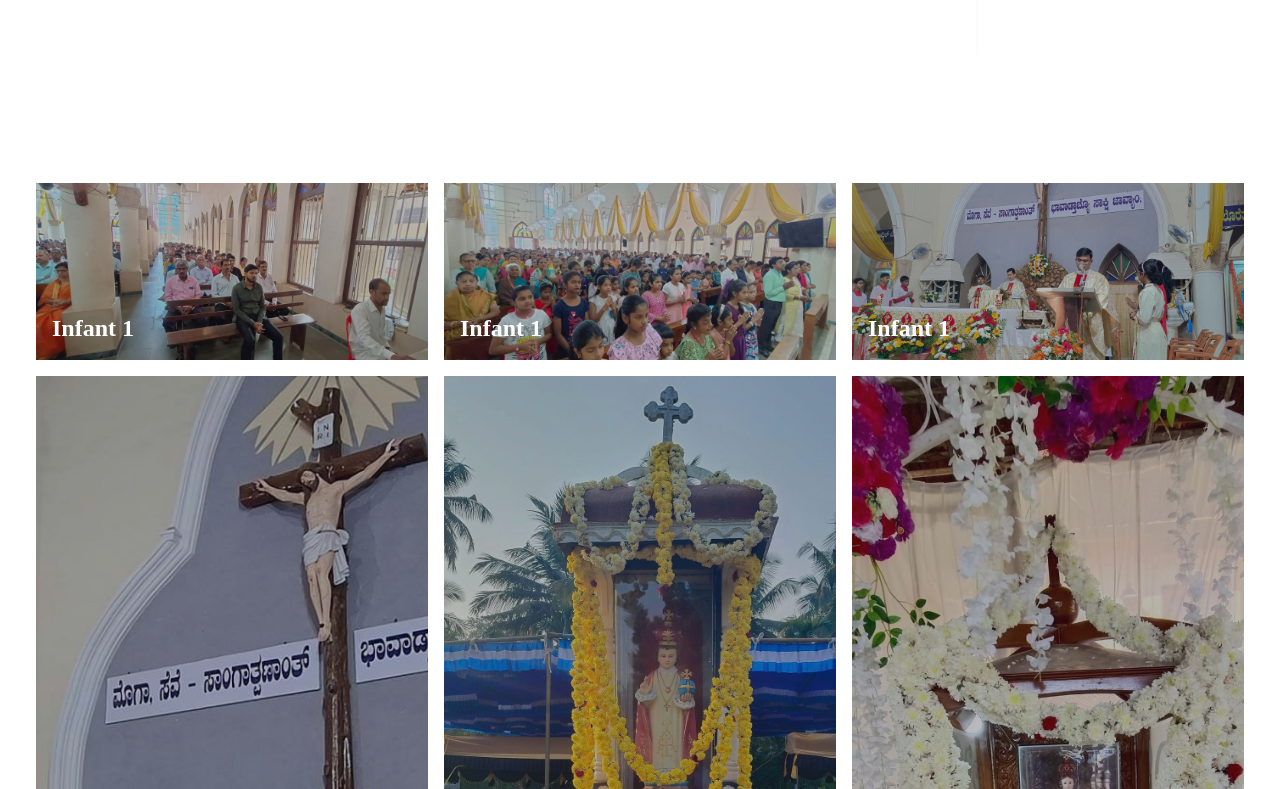
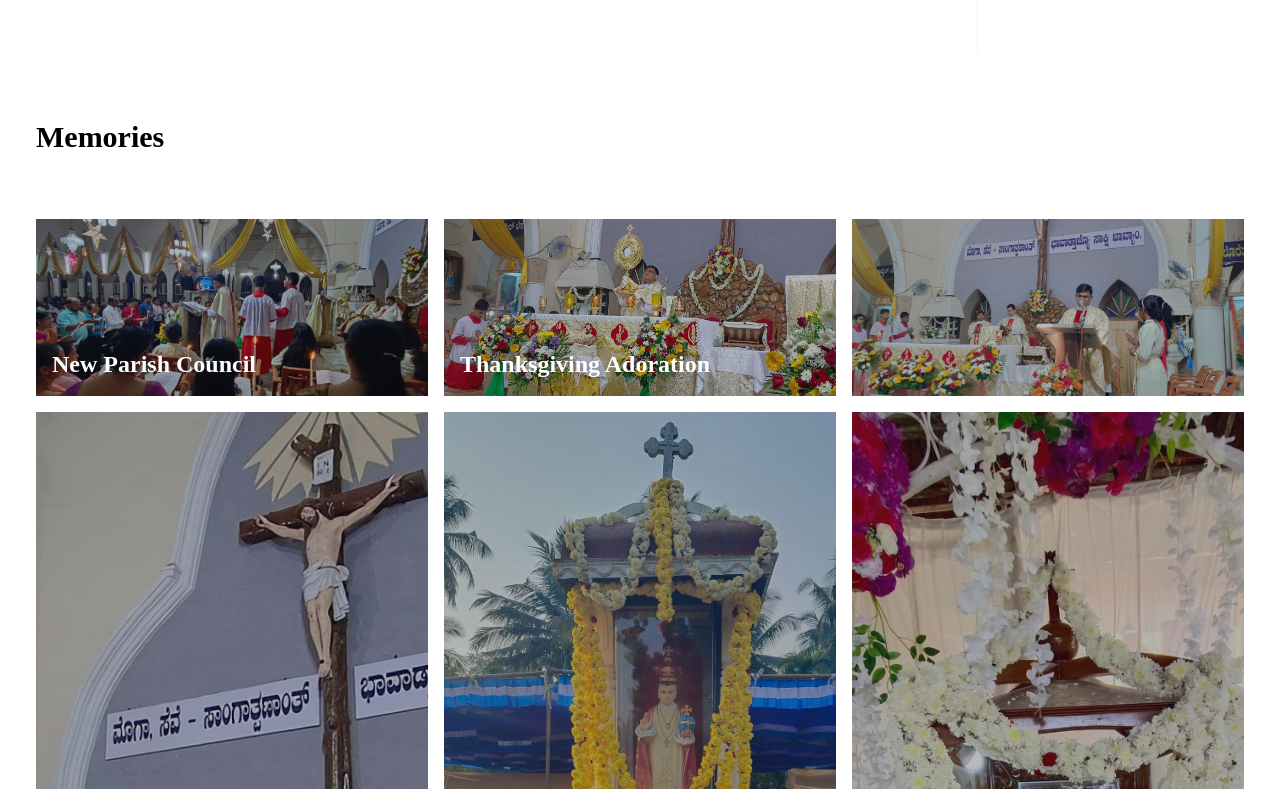
Before and after one commit to lensonfernandes/Loretto-Connect, a React (Create React App) app in the folder lorettoconnect/: page / in a window 1280 px wide. Shown: the part 2051-2840 px from the top of the page. Built offline with nearby package versions, Linux system fonts and the light colour scheme.

Commit message:
Updated content of Memories

```diff
--- a/lorettoconnect/src/components/Memories.jsx
+++ b/lorettoconnect/src/components/Memories.jsx
@@ -1,7 +1,7 @@
 import React from 'react'
 
-import infant1 from '../assets/infant1.jpg'
-import infant2 from '../assets/infant2.jpg'
+import oath1 from '../assets/oath-1.jpg'
+import Thanks1 from '../assets/thanks1.jpg'
 import infant3 from '../assets/infant3.jpg'
 import infant4 from '../assets/infant4.jpg'
 import infant5 from '../assets/infant5.jpg'
@@ -10,16 +10,19 @@ import MemoriesCard from './MemoriesCard'
 
 const Memories = () => {
   return (
+    <>
+    <h2 className='max-w-[1240px] mx-auto px-4 '>Memories</h2>
     <div className='max-w-[1240px] mx-auto px-4 py-16 grid sm:grid-cols-2 lg:grid-cols-3 gap-4 '>
-        <MemoriesCard bg={infant1} />
-        <MemoriesCard bg={infant2} />
+        <MemoriesCard bg={oath1} desc={"New Parish Council"} />
+        <MemoriesCard bg={Thanks1} desc={"Thanksgiving Adoration"} />
         <MemoriesCard bg={infant3} />
         <MemoriesCard bg={infant4} />
         <MemoriesCard bg={infant5} />
         <MemoriesCard bg={infant6} />
 
 
-    </div>
+    </div></>
+
   )
 }
 
--- a/lorettoconnect/src/components/MemoriesCard.jsx
+++ b/lorettoconnect/src/components/MemoriesCard.jsx
@@ -5,7 +5,7 @@ function MemoriesCard(props) {
     <div className='relative'>
     <img src={props.bg} alt=""  className=" w-full h-full object-cover"/>
     <div className='bg-gray-900/30 absolute top-0 left-0 w-full h-full'>
-        <p className='left-4 bottom-4 text-2xl text-white font-bold absolute '>Infant 1</p>
+        <p className='left-4 bottom-4 text-2xl text-white font-bold absolute '>{props.desc}</p>
     </div>
     </div>
 
```
Also changed, not shown: lorettoconnect/src/assets/oath-1.jpg (added), lorettoconnect/src/assets/thanks1.jpg (added).
